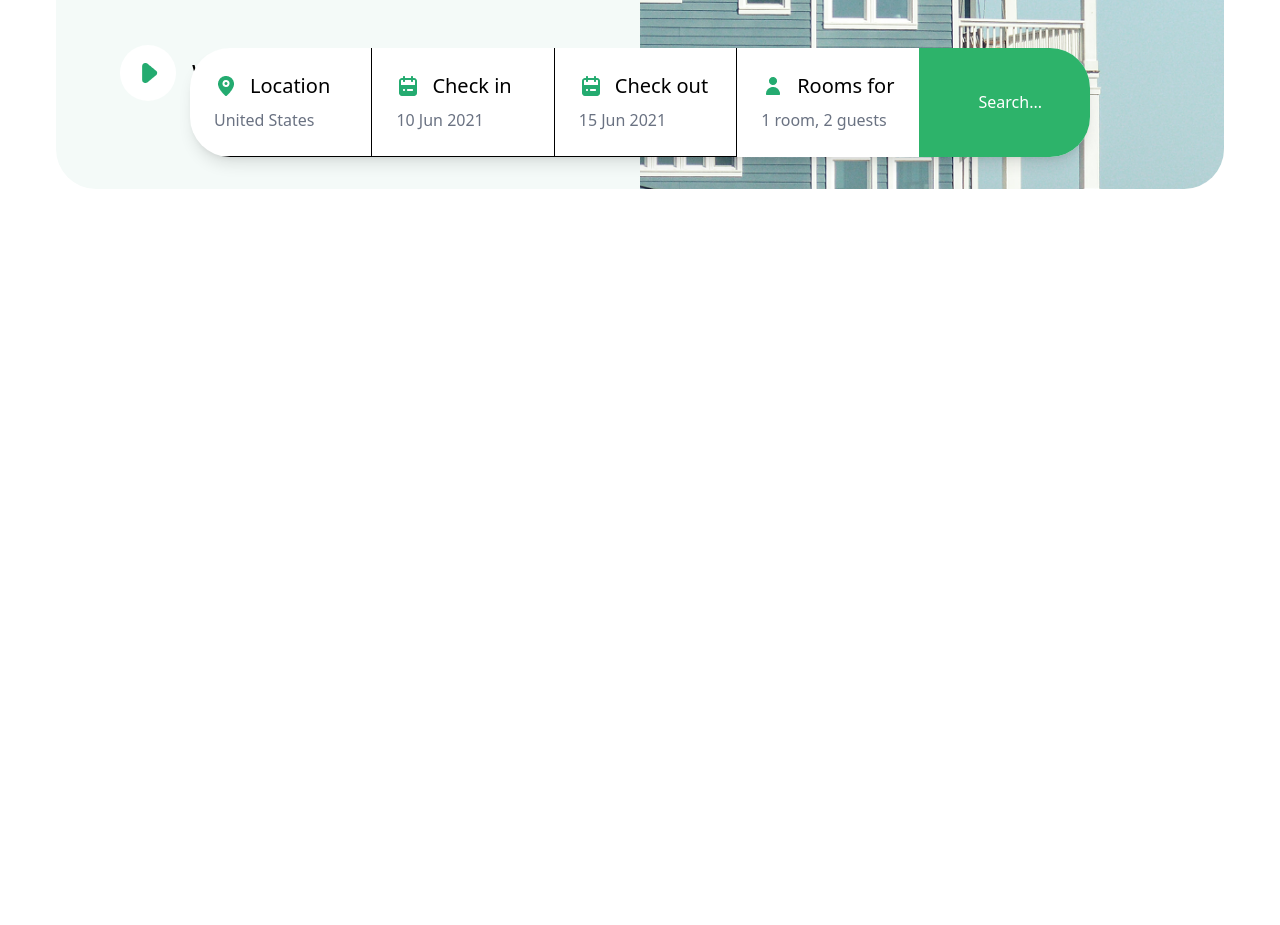
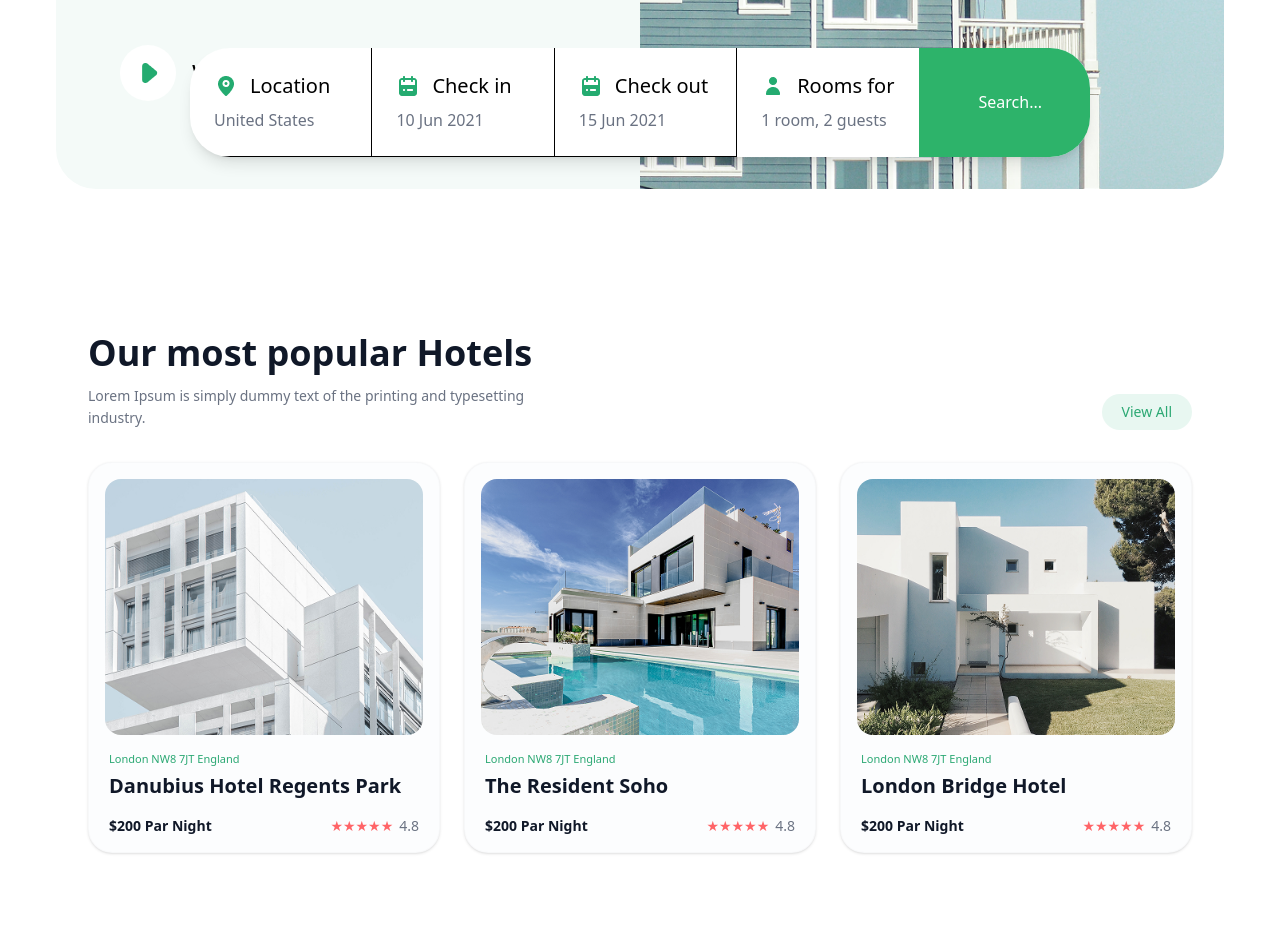
Before and after one commit to ismatovbenya2-droid/branches, a website: page index.html in a window 1280 px wide. Shown: the part 534-1459 px from the top of the page. Before the commit the page ends 819 px from the top, so only its background shows below. Drawn offline with Linux system fonts and the light colour scheme.

Commit message:
section2 index

```diff
--- a/index.html
+++ b/index.html
@@ -125,5 +125,73 @@
 
     </div>
 </section>
+<section class="max-w-6xl mx-auto py-12 px-6 font-sans">
+
+  <div class="flex flex-wrap justify-between items-end mb-8 gap-4">
+    <div class="max-w-md">
+      <h2 class="text-4xl font-bold text-gray-900 mb-3">Our most popular Hotels</h2>
+      <p class="text-gray-500 text-sm leading-relaxed">Lorem Ipsum is simply dummy text of the printing and typesetting industry.</p>
+    </div>
+    <button class="bg-[#e8f7f1] text-[#2ba873] px-5 py-2 rounded-full text-sm font-medium hover:bg-[#2ba873] hover:text-white transition-colors">
+      View All
+    </button>
+  </div>
+
+  <div class="flex flex-wrap -mx-3">
+
+    <div class="w-full md:w-1/2 lg:w-1/3 px-3 mb-6">
+      <div class="bg-[#fcfdfe] rounded-3xl p-4 shadow-sm border border-gray-100/50">
+        <img src="./img/3.png" alt="Danubius Hotel" class="w-full h-64 object-cover rounded-2xl mb-4">
+        <div class="px-1">
+          <p class="text-[11px] text-[#2ba873] font-medium mb-1">London NW8 7JT England</p>
+          <h3 class="text-xl font-bold text-gray-900 mb-4">Danubius Hotel Regents Park</h3>
+          <div class="flex justify-between items-center text-sm">
+            <span class="text-gray-900 font-semibold">$200 Par Night</span>
+            <div class="flex items-center gap-1.5">
+              <span class="text-red-400 flex gap-0.5">★★★★★</span>
+              <span class="text-gray-500 font-medium">4.8</span>
+            </div>
+          </div>
+
+        </div>
+      </div>
+    </div>
+
+    <div class="w-full md:w-1/2 lg:w-1/3 px-3 mb-6">
+      <div class="bg-[#fcfdfe] rounded-3xl p-4 shadow-sm border border-gray-100/50">
+        <img src="./img/12.png" alt="The Resident Soho" class="w-full h-64 object-cover rounded-2xl mb-4">
+        <div class="px-1">
+          <p class="text-[11px] text-[#2ba873] font-medium mb-1">London NW8 7JT England</p>
+          <h3 class="text-xl font-bold text-gray-900 mb-4">The Resident Soho</h3>
+          <div class="flex justify-between items-center text-sm">
+            <span class="text-gray-900 font-semibold">$200 Par Night</span>
+            <div class="flex items-center gap-1.5">
+              <span class="text-red-400 flex gap-0.5">★★★★★</span>
+              <span class="text-gray-500 font-medium">4.8</span>
+            </div>
+          </div>
+        </div>
+      </div>
+    </div>
+
+    <div class="w-full md:w-1/2 lg:w-1/3 px-3 mb-6">
+      <div class="bg-[#fcfdfe] rounded-3xl p-4 shadow-sm border border-gray-100/50">
+        <img src="./img/13.png" alt="London Bridge Hotel" class="w-full h-64 object-cover rounded-2xl mb-4">
+        <div class="px-1">
+          <p class="text-[11px] text-[#2ba873] font-medium mb-1">London NW8 7JT England</p>
+          <h3 class="text-xl font-bold text-gray-900 mb-4">London Bridge Hotel</h3>
+          <div class="flex justify-between items-center text-sm">
+            <span class="text-gray-900 font-semibold">$200 Par Night</span>
+            <div class="flex items-center gap-1.5">
+              <span class="text-red-400 flex gap-0.5">★★★★★</span>
+              <span class="text-gray-500 font-medium">4.8</span>
+            </div>
+          </div>
+        </div>
+      </div>
+    </div>
+
+  </div>
+</section>
 </body>
 </html>
```
Also changed, not shown: img/12.png (added), img/13.png (added), src/output.css, 1 other file.
